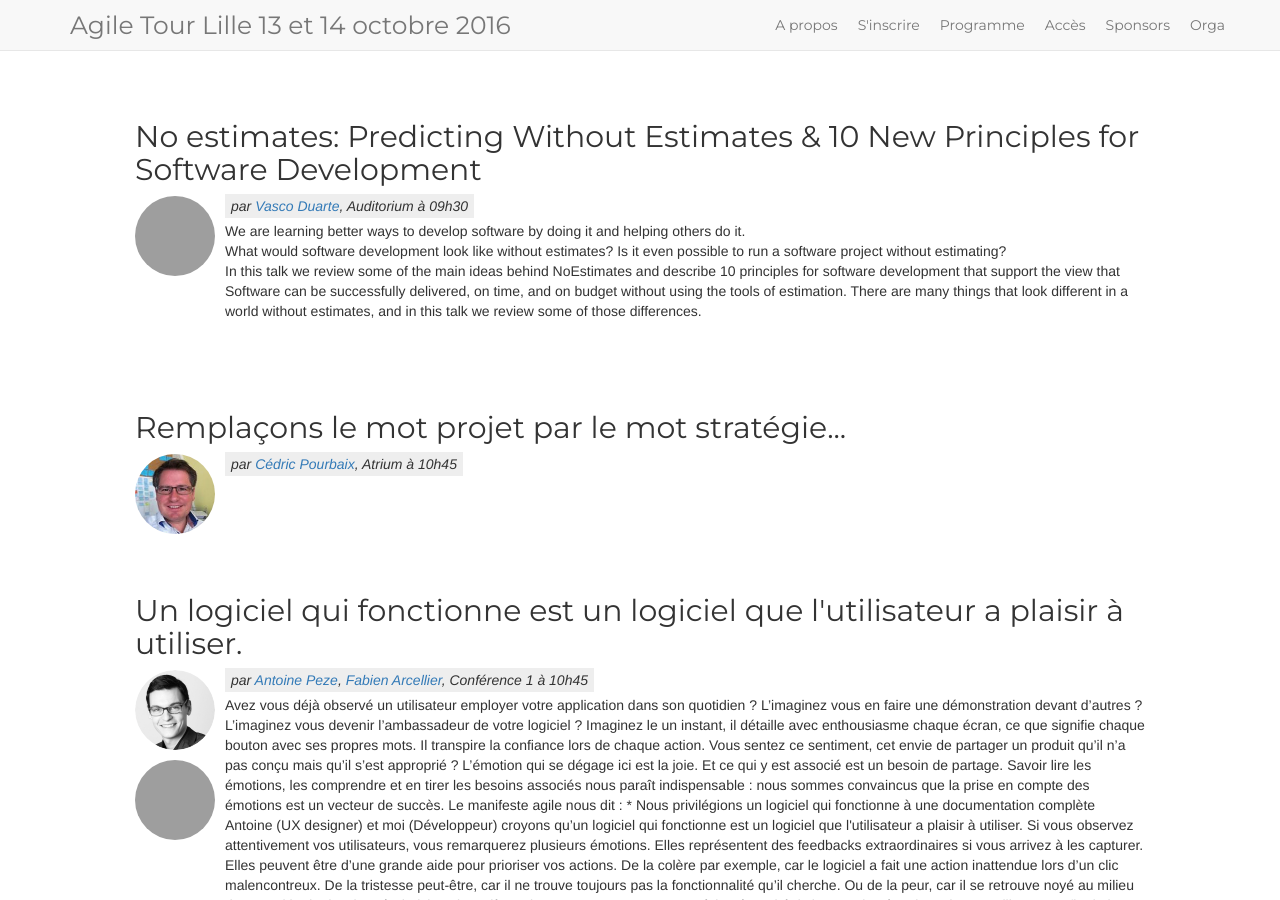
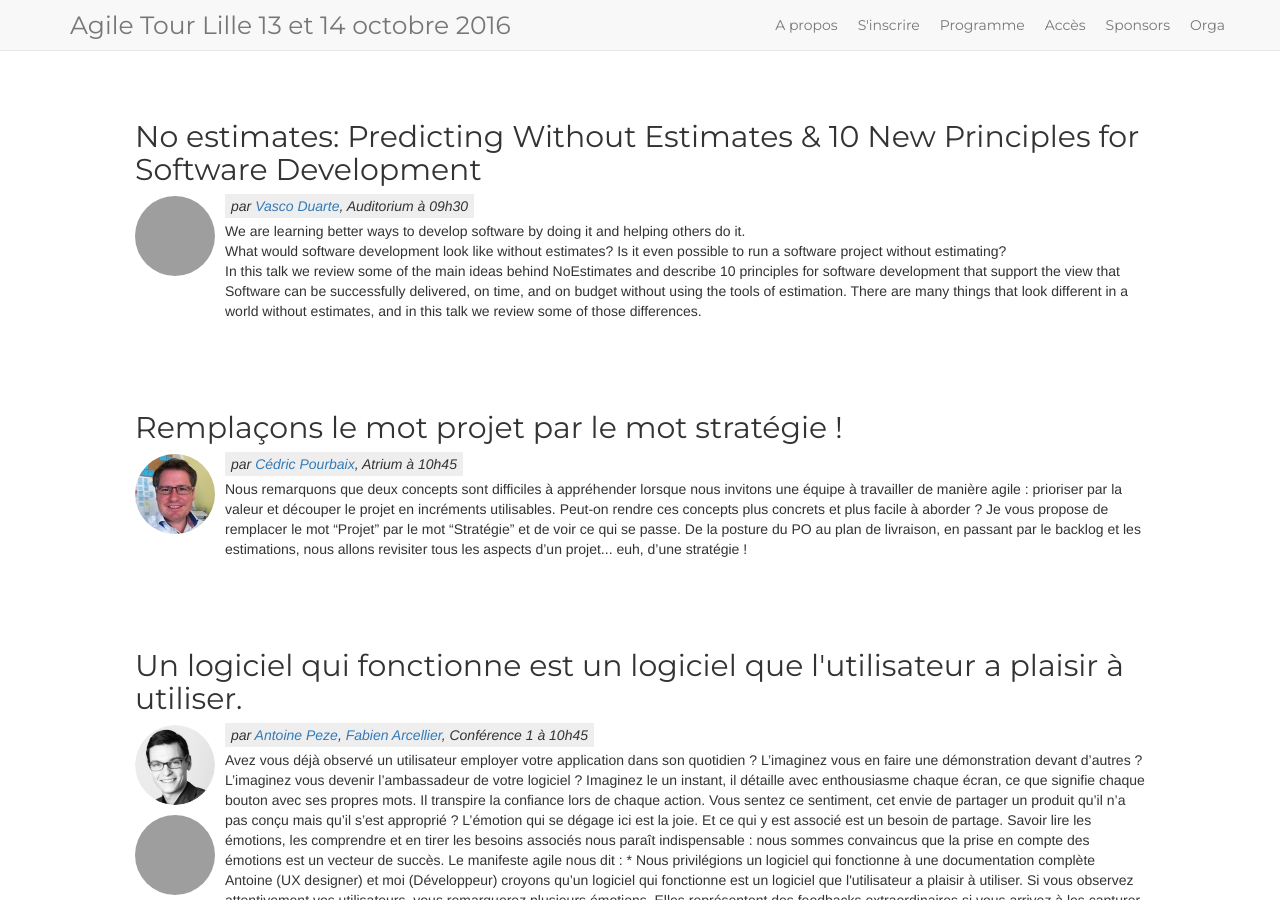
Before and after one commit to jak78/agile-tour-lille-2017, a Jekyll site: the page built from page-conferences.html, in a window 1280 px wide and 900 px high, cut to the strip 0-900 px from the top of the window. Built offline with Jekyll 4.4.1, drawn with Linux system fonts in a browser that asks for light colours; nearby versions of some CDN libraries; grey boxes are pictures that could not be loaded.

Commit message:
Descriptif talk Cédric Pourbaix

```diff
--- a/_data/schedule.yml
+++ b/_data/schedule.yml
@@ -36,9 +36,13 @@
             room: Atrium
       - hour: 10h45
         content:
-          - subject: "Remplaçons le mot projet par le mot stratégie..."
+          - subject: "Remplaçons le mot projet par le mot stratégie !"
             speaker: Cédric Pourbaix
-            description: ''
+            description: "
+              Nous remarquons que deux concepts sont difficiles à appréhender lorsque nous invitons une équipe à travailler de manière agile : prioriser par la valeur et découper le projet en incréments utilisables.
+              Peut-on rendre ces concepts plus concrets et plus facile à aborder ?
+              Je vous propose de remplacer le mot “Projet” par le mot “Stratégie” et de voir ce qui se passe.
+              De la posture du PO au plan de livraison, en passant par le backlog et les estimations, nous allons revisiter tous les aspects d’un projet... euh, d’une stratégie !"
             company: EFIDEV
             room: Atrium
           - subject: Un logiciel qui fonctionne est un logiciel que l'utilisateur a plaisir à utiliser.
```
